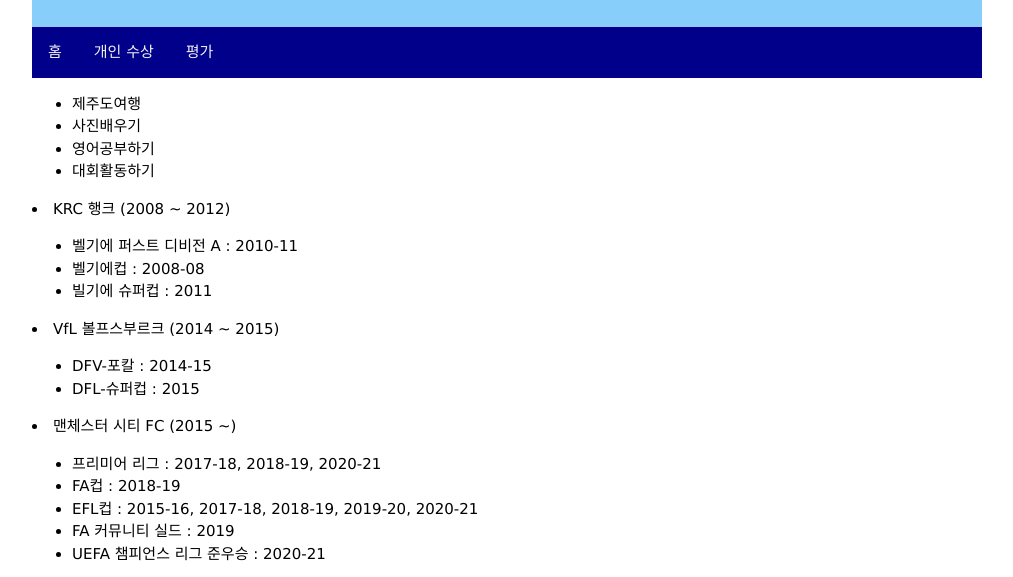
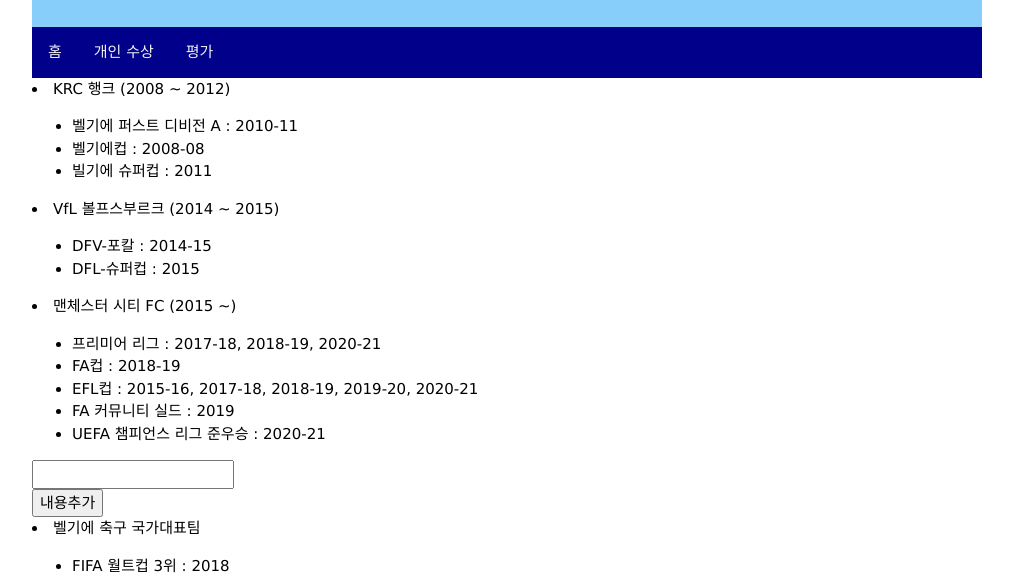
Before and after one commit to namsanguk/nam-2, a plain HTML site: page 1.html in a window 1280 px wide. Shown: the part 87-664 px from the top of the page, without its empty margins (133-1146 px from the left). Drawn offline with nearby package versions, Linux system fonts and the light colour scheme.

Commit message:
Add files via upload

```diff
--- a/1.html
+++ b/1.html
@@ -70,12 +70,6 @@
         <a href="./2.html" >개인 수상</a>
         <a href="./3.html" >평가</a>
     </div>
-    <ul id="ol1">
-        <li>제주도여행</li>
-        <li>사진배우기</li>
-        <li>영어공부하기</li>
-        <li>대회활동하기</li>
-    </ul>
     <li>KRC 행크 (2008 ~ 2012)</li>
     <ul>
         <li>벨기에 퍼스트 디비전 A : 2010-11</li>
```
